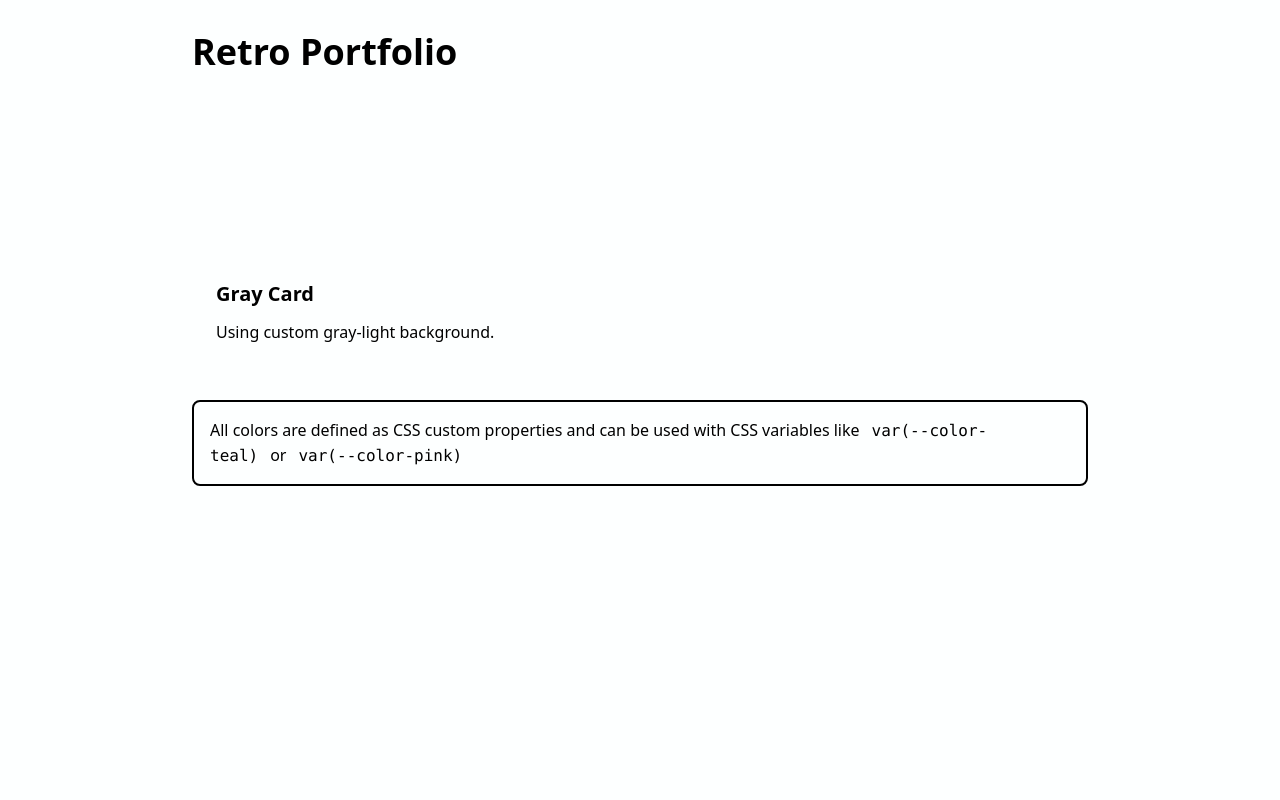
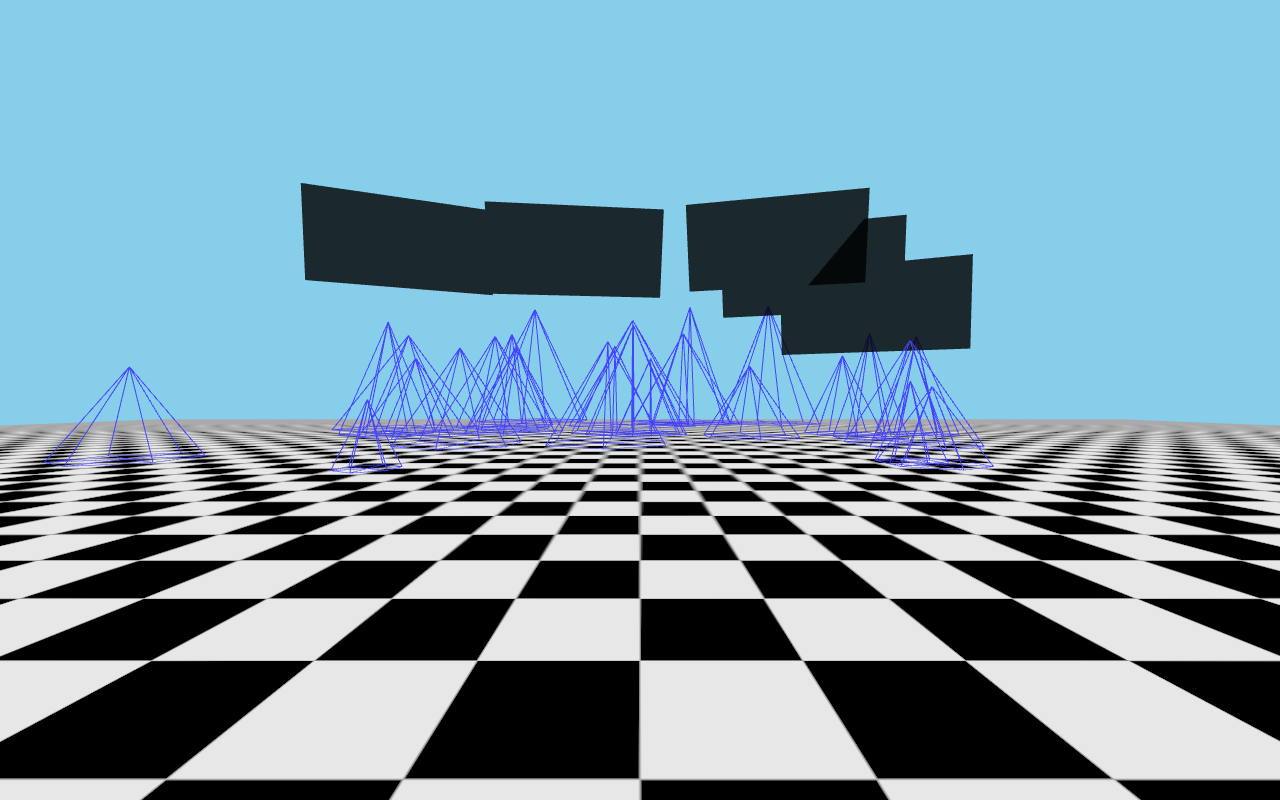
Before and after one commit to raphaelmatiaz/retro-portfolio, a Next.js app in the folder retro-portfolio/: page / in a window 1280 px wide. Built offline with nearby package versions, Linux system fonts and the light colour scheme.

Commit message:
Add threejs. Create component for 3d background hero section

```diff
--- /dev/null
+++ b/retro-portfolio/src/app/components/KinitoPetBackground.tsx
@@ -0,0 +1,161 @@
+'use client';
+import React, { useRef, useEffect } from "react";
+import * as THREE from "three";
+
+const KinitoPetBackground: React.FC = () => {
+  const mountRef = useRef<HTMLDivElement | null>(null);
+
+  useEffect(() => {
+    if (!mountRef.current) return;
+
+    // Scene & Camera
+    const scene = new THREE.Scene();
+    scene.background = new THREE.Color(0x87ceeb); // sky blue
+
+    const camera = new THREE.PerspectiveCamera(
+      75,
+      window.innerWidth / window.innerHeight,
+      0.1,
+      1000
+    );
+    camera.position.set(0, 10, 20);
+
+    // Renderer
+    const renderer = new THREE.WebGLRenderer({ antialias: true });
+    renderer.setSize(window.innerWidth, window.innerHeight);
+    mountRef.current.appendChild(renderer.domElement);
+
+    // Create chessboard texture dynamically
+    function createChessTexture(
+      squareSize = 64,
+      color1 = "#cccccc",
+      color2 = "#000000"
+    ) {
+      const canvas = document.createElement("canvas");
+      canvas.width = squareSize * 2;
+      canvas.height = squareSize * 2;
+      const ctx = canvas.getContext("2d")!;
+
+      ctx.fillStyle = color1;
+      ctx.fillRect(0, 0, squareSize, squareSize);
+      ctx.fillRect(squareSize, squareSize, squareSize, squareSize);
+
+      ctx.fillStyle = color2;
+      ctx.fillRect(squareSize, 0, squareSize, squareSize);
+      ctx.fillRect(0, squareSize, squareSize, squareSize);
+
+      const texture = new THREE.CanvasTexture(canvas);
+      texture.wrapS = texture.wrapT = THREE.RepeatWrapping;
+      texture.repeat.set(40, 40);
+      return texture;
+    }
+
+    // Floor
+    const chessTexture = createChessTexture();
+    const floorMaterial = new THREE.MeshBasicMaterial({
+      map: chessTexture,
+      side: THREE.DoubleSide,
+    });
+    const floorGeometry = new THREE.PlaneGeometry(500, 500);
+    const floor = new THREE.Mesh(floorGeometry, floorMaterial);
+    floor.rotation.x = -Math.PI / 2;
+    scene.add(floor);
+
+    // Mountains
+    const mountainMaterial = new THREE.MeshBasicMaterial({
+      color: 0x4444ff,
+      wireframe: true,
+    });
+    for (let i = 0; i < 25; i++) {
+      const distance = -Math.random() * 180 - 50;
+      const sizeFactor = Math.abs(distance) / 40;
+      const height = sizeFactor * (Math.random() * 4 + 6);
+      const radius = sizeFactor * (Math.random() * 3 + 3);
+      const mountain = new THREE.Mesh(
+        new THREE.ConeGeometry(radius, height, 6),
+        mountainMaterial
+      );
+      mountain.position.set(
+        (Math.random() - 0.5) * 180,
+        height / 2,
+        distance
+      );
+      scene.add(mountain);
+    }
+
+    // Light
+    const sunLight = new THREE.DirectionalLight(0xffffff, 1);
+    sunLight.position.set(50, 100, -50);
+    scene.add(sunLight);
+
+    // Clouds
+    const loader = new THREE.TextureLoader();
+    const clouds: THREE.Mesh[] = [];
+    loader.load("https://i.ibb.co/9wNQ0tY/cloud.png", (cloudTexture) => {
+      for (let i = 0; i < 5; i++) {
+        const cloudMaterial = new THREE.MeshLambertMaterial({
+          map: cloudTexture,
+          transparent: true,
+          opacity: 0.8,
+          side: THREE.DoubleSide,
+        });
+        const cloud = new THREE.Mesh(
+          new THREE.PlaneGeometry(40, 20),
+          cloudMaterial
+        );
+        cloud.position.set(
+          Math.random() * 200 - 100,
+          Math.random() * 20 + 30,
+          -100
+        );
+        scene.add(cloud);
+        clouds.push(cloud);
+      }
+    });
+
+    // Mouse parallax
+    const handleMouseMove = (e: MouseEvent) => {
+      const x = (e.clientX / window.innerWidth - 0.5) * 2;
+      const y = (e.clientY / window.innerHeight - 0.5) * 2;
+      camera.position.x = x * 10;
+      camera.position.y = 10 + y * 3;
+      camera.lookAt(0, 0, -50);
+    };
+    document.addEventListener("mousemove", handleMouseMove);
+
+    // Animate
+    const animate = () => {
+      requestAnimationFrame(animate);
+
+      // Move clouds
+      clouds.forEach((cloud) => {
+        cloud.position.x += 0.05;
+        if (cloud.position.x > 150) cloud.position.x = -150;
+        cloud.lookAt(camera.position);
+      });
+
+      renderer.render(scene, camera);
+    };
+    animate();
+
+    // Resize handling
+    const handleResize = () => {
+      camera.aspect = window.innerWidth / window.innerHeight;
+      camera.updateProjectionMatrix();
+      renderer.setSize(window.innerWidth, window.innerHeight);
+    };
+    window.addEventListener("resize", handleResize);
+
+    // Cleanup
+    return () => {
+      window.removeEventListener("resize", handleResize);
+      document.removeEventListener("mousemove", handleMouseMove);
+      mountRef.current?.removeChild(renderer.domElement);
+      renderer.dispose();
+    };
+  }, []);
+
+  return <div ref={mountRef} className="hero-section" />;
+};
+
+export default KinitoPetBackground;
--- a/retro-portfolio/src/app/globals.css
+++ b/retro-portfolio/src/app/globals.css
@@ -1,4 +1,14 @@
 @import "tailwindcss";
+
+*, *::before, *::after {
+  box-sizing: border-box;
+  padding: 0;
+  margin: 0;
+}
+
+html {
+  font-size: 62.5%;
+}
 
 @theme {
   --color-gray-light: #818181;
--- a/retro-portfolio/src/app/page.tsx
+++ b/retro-portfolio/src/app/page.tsx
@@ -1,48 +1,10 @@
 import Image from "next/image";
+import KinitoPetBackground from "./components/KinitoPetBackground";
 
 export default function Home() {
   return (
-    <div className="min-h-screen bg-white p-8" style={{ backgroundColor: 'var(--color-white)' }}>
-      <div className="max-w-4xl mx-auto">
-        <h1 className="text-4xl font-bold mb-6" style={{ color: 'var(--color-blue)' }}>
-          Retro Portfolio
-        </h1>
-
-        <div className="grid grid-cols-1 md:grid-cols-2 gap-6">
-          <div className="p-6 rounded-lg" style={{ backgroundColor: 'var(--color-black)', color: 'var(--color-white)' }}>
-            <h2 className="text-xl font-semibold mb-3">Dark Card</h2>
-            <p style={{ color: 'var(--color-gray-medium)' }}>This card uses custom black background with white text.</p>
-          </div>
-
-          <div className="p-6 rounded-lg" style={{ backgroundColor: 'var(--color-teal)', color: 'var(--color-white)' }}>
-            <h2 className="text-xl font-semibold mb-3">Teal Card</h2>
-            <p>This card demonstrates the custom teal color.</p>
-          </div>
-
-          <div className="p-6 rounded-lg" style={{ backgroundColor: 'var(--color-gray-light)', color: 'var(--color-black)' }}>
-            <h2 className="text-xl font-semibold mb-3">Gray Card</h2>
-            <p>Using custom gray-light background.</p>
-          </div>
-
-          <div className="p-6 rounded-lg" style={{ backgroundColor: 'var(--color-pink)', color: 'var(--color-white)' }}>
-            <h2 className="text-xl font-semibold mb-3">Pink Card</h2>
-            <p>This card shows the custom pink accent color.</p>
-          </div>
-        </div>
-
-        <div className="mt-8 p-4 border-2 rounded-lg" style={{ borderColor: 'var(--color-blue)', color: 'var(--color-blue)' }}>
-          <p>
-            All colors are defined as CSS custom properties and can be used with CSS variables like
-            <code className="px-2 py-1 rounded mx-1" style={{ backgroundColor: 'var(--color-gray-medium)', color: 'var(--color-black)' }}>
-              var(--color-teal)
-            </code>
-            or
-            <code className="px-2 py-1 rounded mx-1" style={{ backgroundColor: 'var(--color-gray-medium)', color: 'var(--color-black)' }}>
-              var(--color-pink)
-            </code>
-          </p>
-        </div>
-      </div>
+    <div id="page-content-wrapper" className="min-h-screen bg-white p-8 mw max-w-screen" style={{ backgroundColor: 'var(--color-white)' }}>
+      <KinitoPetBackground/>
     </div>
   );
 }
```
Also changed, not shown: retro-portfolio/package.json (+7 -5 lines), 1 other file (tests, documents, lock files or other folders).
